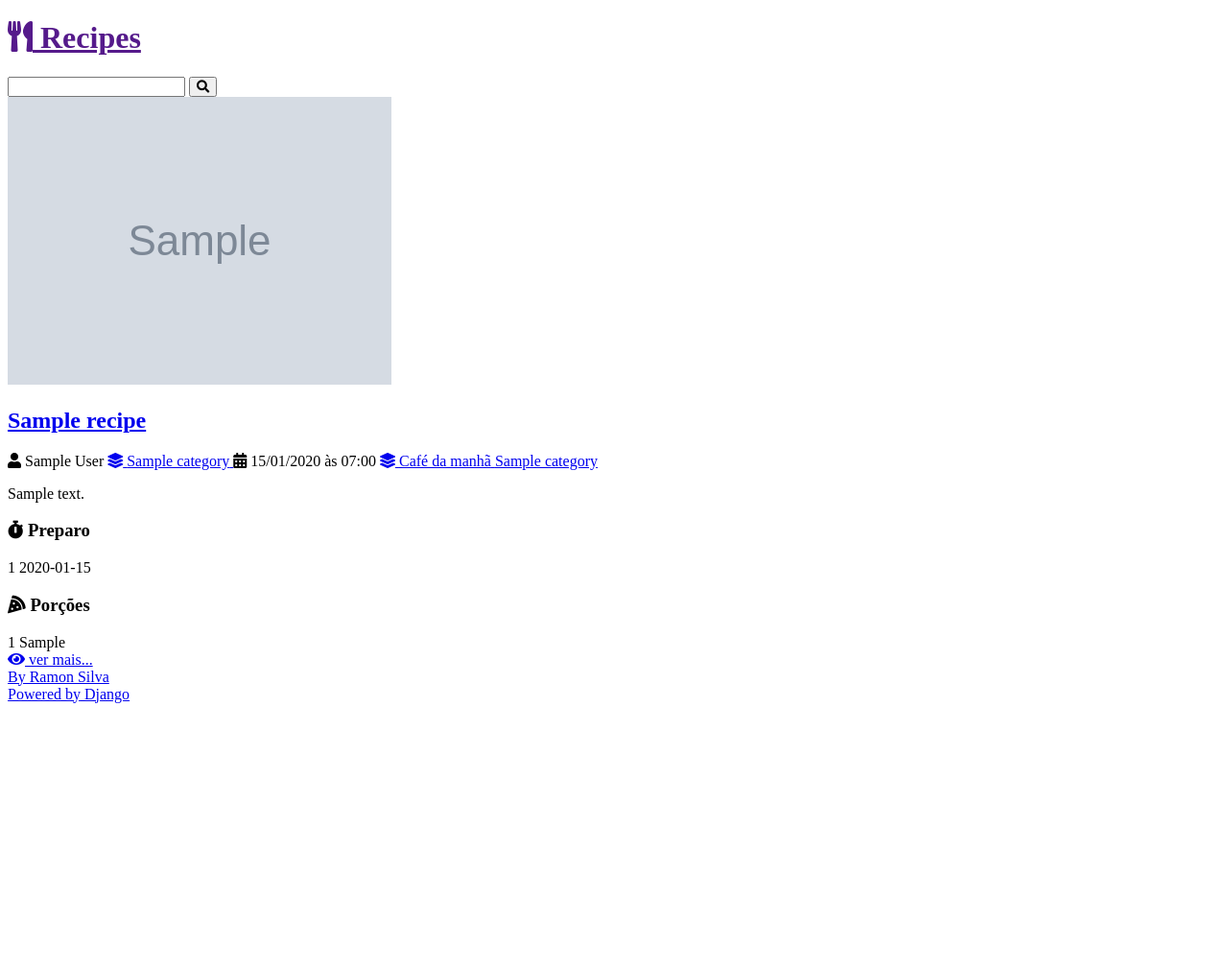
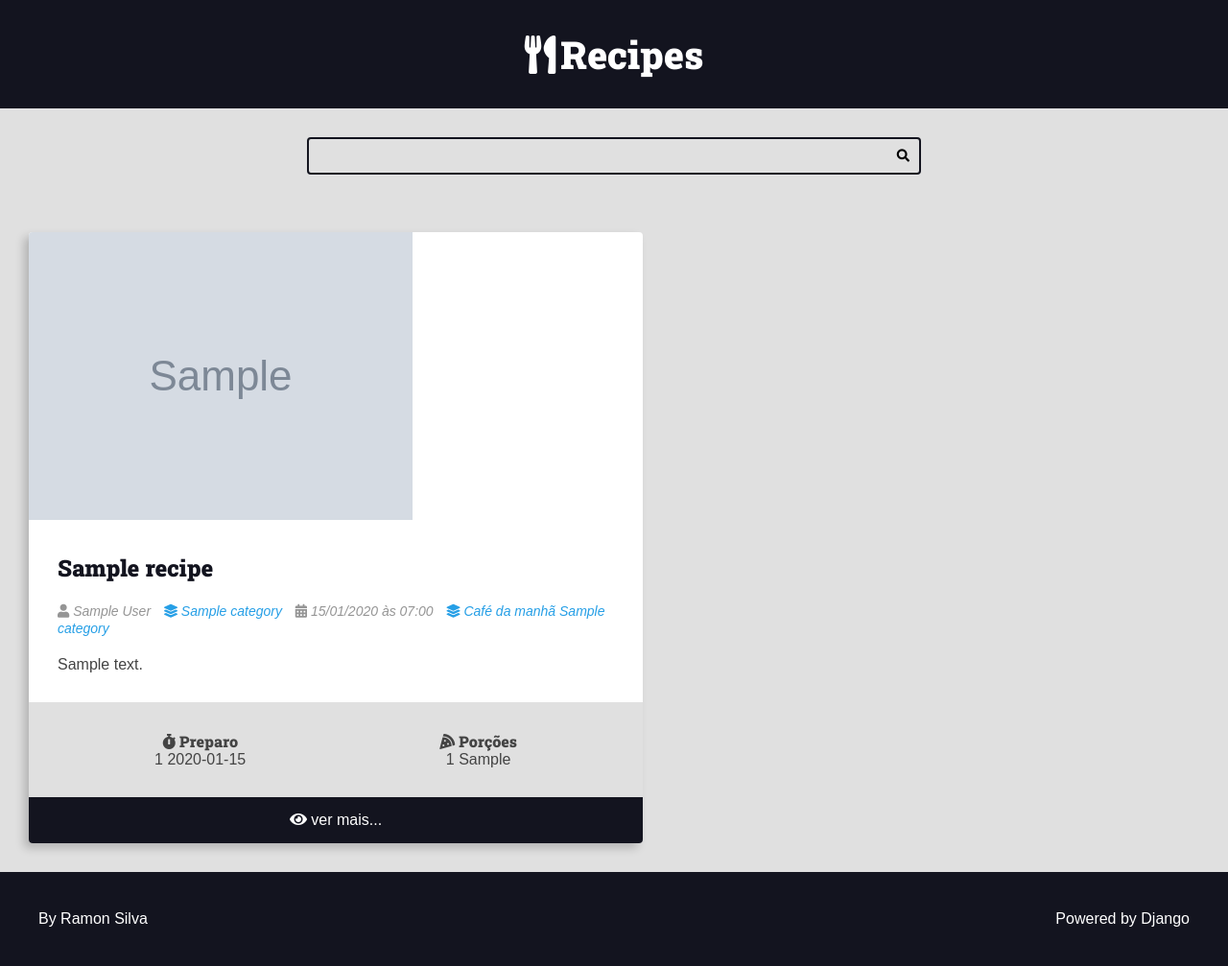
Before and after one commit to ramonfullstack/curso-django-projeto1, a Django app: page / in a window 1280 px wide. Shown: the whole page at 96% size. Before the commit the page ends 733 px from the top, so only its background shows below. Run offline with Django 5.2, Linux system fonts and the light colour scheme; tables that the repository leaves empty hold one stand-in row (values such as "Sample post"); grey boxes marked "Sample" are stand-in pictures.

Commit message:
Organizing files

```diff
--- a/authors/views.py
+++ b/authors/views.py
@@ -2,13 +2,15 @@ from django.shortcuts import redirect, render
 from django.http import Http404
 from .forms import RegisterForm
 from django.contrib import messages
+
 
 def register_view(request):
     register_form_data = request.session.get('register_form_data')
     form = RegisterForm(register_form_data)
 
     return render(request, 'authors/pages/register_view.html', {
-        'form': form
+        'form': form,
+        'form_action': reverse('authors:create'),
     })
 
 def register_create(request):
--- /dev/null
+++ b/base_static/global/css/styles.css
@@ -0,0 +1,424 @@
+:root {
+    --color-primary: #269fe6;
+    --color-primary-hover: #2086c2;
+    --color-primary-dark: #13141f;
+    --color-primary-dark-hover: #212336;
+    --color-primary-light: #d4ecfa;
+    --color-primary-light-hover: #bdd8e7;
+
+    --color-white: #fff;
+    --color-black: #000;
+
+    --color-dark-text: #444;
+    --color-info-light: #cce5ff;
+    --color-debug-light: #cce5ff;
+    --color-success-light: #d4edda;
+    --color-alert-light: #fff3cd;
+    --color-warning-light: #fff3cd;
+    --color-error-light: #f8d7da;
+
+    --color-info-dark: #4d86c4;
+    --color-debug-dark: #4d86c4;
+    --color-success-dark: #4a9c5d;
+    --color-alert-dark: #927f40;
+    --color-warning-dark: #927f40;
+    --color-error-dark: #da525d;
+
+    --color-gray-0: #f9f9f9;
+    --color-gray-1: #e0e0e0;
+    --color-gray-2: #c7c7c7;
+    --color-gray-3: #aeaeae;
+    --color-gray-4: #959595;
+    --color-gray-5: #7d7d7d;
+    --color-gray-6: #646464;
+    --color-gray-7: #4b4b4b;
+    --color-gray-8: #323232;
+    --color-gray-9: #191919;
+
+    --font-primary: sans-serif;
+    --font-headings: 'Roboto Slab', serif;
+
+    --spacing-gutter-medium: 3rem;
+    --spacing-gutter-large: 4rem;
+}
+
+* {
+    padding: 0;
+    margin: 0;
+    box-sizing: border-box;
+}
+
+html {
+    font-size: 62.5%;
+}
+
+body {
+    font-size: 1.6rem;
+    font-family: var(--font-primary);
+    background: var(--color-gray-1);
+    color: var(--color-dark-text);
+}
+
+h1,
+h2,
+h3,
+h4,
+h5,
+h6 {
+    font-family: var(--font-headings);
+}
+
+.container {
+    max-width: 144rem;
+    margin: 0 auto;
+    padding: var(--spacing-gutter-medium);
+}
+
+.main-header-container {
+    background: var(--color-primary-dark);
+}
+
+.main-logo {
+    font-size: 4rem;
+    color: var(--color-white);
+    text-decoration: none;
+    display: flex;
+    flex-flow: row nowrap;
+    align-items: center;
+    justify-content: center;
+    width: fit-content;
+    margin: 0 auto;
+}
+
+.main-logo-icon {
+    margin-right: .3rem solid var(--color-primary-dark);
+    padding-right: 5px;
+}
+
+.search-form {
+    border: .2rem solid var(--color-primary-dark);
+    max-width: 64rem;
+    margin: 0 auto;
+    border-radius: .4rem;
+    position: relative;
+    transition: all 300ms ease-in-out;
+}
+
+.search-input,
+.search-button {
+    border: none;
+    background: none;
+    outline: none;
+    padding: 1rem;
+    transition: all 300ms ease-in-out;
+}
+
+.search-input {
+    width: 100%;
+    padding-right: 3rem;
+}
+
+.search-button {
+    position: absolute;
+    top: 0;
+    right: 0;
+}
+
+.search-button:focus {
+    outline: 1px solid var(--color-primary);
+    background: rgba(0, 0, 0, .05)
+}
+
+.search-form:focus-within {
+    border-color: var(--color-primary);
+    background: var(--color-white);
+}
+
+.search-form:focus-within .search-button {
+    color: var(--color-primary);
+}
+
+.main-content {
+    padding-top: 0;
+}
+
+.main-content-list {
+    display: grid;
+    grid-template-columns: repeat(auto-fit, minmax(340px, 1fr));
+    gap: var(--spacing-gutter-large);
+}
+
+.main-content-detail  .recipe-list-item {
+    max-width: 84rem;
+    margin: 0 auto;
+  }
+
+  .main-content-detail .recipe-list-item:hover {
+    transform: scale(1);
+    box-shadow: -5px 5px 15px rgba(0, 0, 0, 0.2);
+  }
+
+
+.recipe {
+    background: var(--color-white);
+    box-shadow: -5px 5px 10px rgba(0, 0, 0, .2);
+    transform: scale(1);
+    transition: all 300ms ease-in-out;
+    border-radius: .4rem;
+    overflow: hidden;
+}
+
+.recipe img {
+    max-width: 100%;
+}
+
+.recipe-list-item {
+    max-width: 64rem;
+    height: fit-content;
+}
+
+.recipe-list-item:hover {
+    transform: scale(1.02);
+    box-shadow: -8px 8px 18px rgba(0, 0, 0, .25);
+}
+
+.recipe-title-container {
+    padding: var(--spacing-gutter-medium);
+    padding-bottom: 2rem;
+}
+
+.recipe-title-container a {
+    text-decoration: none;
+    color: var(--color-primary-dark);
+}
+
+
+.recipe-author {
+    padding: 0 var(--spacing-gutter-medium);
+}
+
+.recipe-content {
+    padding: var(--spacing-gutter-medium);
+    padding-top: 2rem;
+}
+
+.recipe-author-item {
+    color: var(--color-gray-4);
+    margin-right: 1rem;
+    font-style: italic;
+    font-size: 1.4rem;
+}
+
+.recipe-author a {
+    color: var(--color-primary);
+    transition: all 300ms ease-in-out;
+    text-decoration: none;
+}
+
+.recipe-author a:hover {
+    color: var(--color-primary-dark);
+}
+
+.recipe-meta-container {
+    display: flex;
+    flex-flow: row wrap;
+    padding: var(--spacing-gutter-medium);
+    background: var(--color-gray-1);
+}
+
+.recipe-meta {
+    display: flex;
+    flex-flow: column nowrap;
+    flex-shrink: 1;
+    flex-grow: 1;
+    text-align: center;
+}
+
+.recipe-meta-title {
+    font-size: 1.6rem;
+}
+
+.recipe-footer a {
+    background: var(--color-primary-dark);
+    display: block;
+    color: var(--color-white);
+    text-decoration: none;
+    text-align: center;
+    padding: 1.5rem var(--spacing-gutter-medium);
+    transition: all 300ms ease-in-out;
+}
+
+.recipe-footer a:hover {
+    filter: brightness(2);
+}
+
+.preparation-steps {
+    padding: var(--spacing-gutter-medium);
+  }
+
+.main-footer {
+    display: flex;
+    align-items: center;
+    justify-content: space-between;
+    background: var(--color-primary-dark);
+    color: var(--color-white);
+    padding: var(--spacing-gutter-large);
+}
+
+.main-footer a {
+    color: var(--color-white);
+    text-decoration: none;
+    transition: all 300ms ease-in-out;
+}
+
+.main-footer a:hover {
+    filter: brightness(.8);
+}
+
+.preparation-steps h1,
+.preparation-steps h2,
+.preparation-steps h3,
+.preparation-steps h4,
+.preparation-steps h5,
+.preparation-steps h6,
+.preparation-steps p,
+.preparation-steps pre {
+  margin: 2rem 0;
+}
+
+.preparation-steps ol,
+.preparation-steps ul {
+  margin: 2rem;
+  padding: 0 2rem;
+}
+
+.pagination-content {
+    display: flex;
+    flex-flow: row wrap;
+    gap: 1rem 0.5rem;
+}
+
+.pagination .page-item {
+    text-decoration: none;
+    background: var(--color-gray-1);
+    padding: 0.5rem 1rem;
+}
+
+.pagination .page-link {
+    text-decoration: none;
+    background: var(--color-white);
+}
+
+
+
+/* Generics */
+
+    .center {
+        text-align: center;
+    }
+
+  .m-x {
+    margin: 0 var(--spacing-gutter-medium);
+  }
+
+  .m-y {
+    margin: var(--spacing-gutter-medium) 0;
+  }
+
+/* Messages */
+.message {
+    padding: 1rem;
+    border-radius: 4px;
+    border: 1px solid var(--color-dark-text);
+    background: var(--color-gray-2);
+    color: var(--color-dark-text);
+  }
+
+  .message-error {
+    border: 1px solid var(--color-error-dark);
+    background: var(--color-error-light);
+    color: var(--color-error-dark);
+  }
+
+  .message-success {
+    border: 1px solid var(--color-success-dark);
+    background: var(--color-success-light);
+    color: var(--color-success-dark);
+  }
+
+  .message-warning {
+    border: 1px solid var(--color-warning-dark);
+    background: var(--color-warning-light);
+    color: var(--color-warning-dark);
+  }
+
+  .message-alert {
+    border: 1px solid var(--color-alert-dark);
+    background: var(--color-alert-light);
+    color: var(--color-alert-dark);
+  }
+
+  .message-info {
+    border: 1px solid var(--color-info-dark);
+    background: var(--color-info-light);
+    color: var(--color-info-dark);
+  }
+
+  .message-debug {
+    border: 1px solid var(--color-debug-dark);
+    background: var(--color-debug-light);
+    color: var(--color-debug-dark);
+  }
+
+  .messages-container {
+    display: flex;
+    flex-flow: column nowrap;
+    gap: calc(var(--spacing-gutter-medium) / 2);
+  }
+
+  @media (max-width: 600px) {
+    .main-content-list,
+    .form-content-grid  {
+      grid-template-columns: repeat(auto-fit, minmax(100%, 1fr));
+    }
+  }
+
+  /* Forms */
+.form-content {
+    max-width: 64rem;
+    margin: 0 auto;
+    margin-bottom: var(--spacing-gutter-medium);
+  }
+
+  .form-content label,
+  .form-content .help-text,
+  .errorlist {
+    display: block;
+    margin: 0.5rem 0;
+    font-size: 1.4rem;
+    list-style-type: none;
+  }
+
+  .errorlist {
+    color: var(--color-error-dark);
+  }
+
+  .form-content input {
+    width: 100%;
+    padding: 1rem;
+    border-radius: 0.4rem;
+    border: 1px solid var(--color-primary-dark);
+  }
+
+  .form-content-grid {
+    display: grid;
+    grid-template-columns: repeat(auto-fit, minmax(30rem, 1fr));
+    gap: calc(var(--spacing-gutter-medium) / 2) var(--spacing-gutter-medium);
+  }
+
+  .form-content button {
+    padding: 1rem 2rem;
+    border: none;
+    background: var(--color-primary-dark);
+    color: var(--color-white);
+  }
--- a/base_templates/global/base.html
+++ b/base_templates/global/base.html
@@ -1,24 +1,23 @@
+{% load static %}
 <!DOCTYPE html>
-<html lang="pt-BR">
+<html lang="{{ html_language }}">
 
 <head>
-    {% include 'recipes/partials/head.html' %}
+    {% include 'global/partials/head.html' %}
     <title>{% block title %}{% endblock title %} Recipes</title>
 </head>
 
-{% include "recipes/partials/head.html" %}
-
 <body>
-    {% include "recipes/partials/header.html" %}
-
-    {% include "recipes/partials/search.html" %}
+    {% include 'global/partials/header.html' %}
+    {% include 'global/partials/search.html' %}
 
     <main class="main-content-container">
         {% block content %}{% endblock content %}
-        {% include 'recipes/partials/pagination.html' %}
+        {% include 'global/partials/pagination.html' %}
     </main>
+
+    {% include 'global/partials/footer.html' %}
+
 </body>
 
-{% include "recipes/partials/footer.html" %}
-
 </html>
--- a/recipes/templates/recipes/partials/head.html
+++ b/base_templates/global/partials/head.html
@@ -19,5 +19,5 @@
 <link href="https://fonts.googleapis.com/css2?family=Roboto+Slab:wght@900&display=swap" rel="stylesheet">
 
 
-<link href="{% static 'recipes/css/styles.css' %}" rel="stylesheet">
+<link href="{% static 'global/css/styles.css' %}" rel="stylesheet">
 <link href="{% static 'global/css/global-style.css' %}" rel="stylesheet">
--- a/recipes/templates/recipes/pages/home.html
+++ b/recipes/templates/recipes/pages/home.html
@@ -3,7 +3,7 @@
 {% block title %} Home | {% endblock title %}
 
 {% block content %}
-    {% include 'recipes/partials/message.html' %}
+    {% include 'global/partials/message.html' %}
 
     <div class="main-content main-content-list container">
 
--- a/recipes/templates/recipes/pages/recipe-view.html
+++ b/recipes/templates/recipes/pages/recipe-view.html
@@ -6,7 +6,7 @@
 
     <div class="main-content main-content-detail container">
 
-        {% include "recipes/partials/recipe.html" %}
+        {% include "global/partials/recipe.html" %}
     </div>
 
 {% endblock content %}
```
Also changed, not shown: authors/templates/authors/pages/register_view.html (+3 -39 lines), authors/tests/test_author_register_form.py (+0 -1 lines), base_templates/global/partials/form.html (added, +36 -0 lines), recipes/tests/test_recipe_detail_view.py (+0 -1 lines), recipes/tests/test_recipe_urls.py (+0 -4 lines), utils/test_pagination.py (+3 -26 lines), base_templates/global/partials/footer.html (renamed from recipes/templates/recipes/partials/footer.html), base_templates/global/partials/header.html (renamed from recipes/templates/recipes/partials/header.html), base_templates/global/partials/message.html (renamed from recipes/templates/recipes/partials/message.html), base_templates/global/partials/pagination.html (renamed from recipes/templates/recipes/partials/pagination.html), base_templates/global/partials/search.html (renamed from recipes/templates/recipes/partials/search.html).
